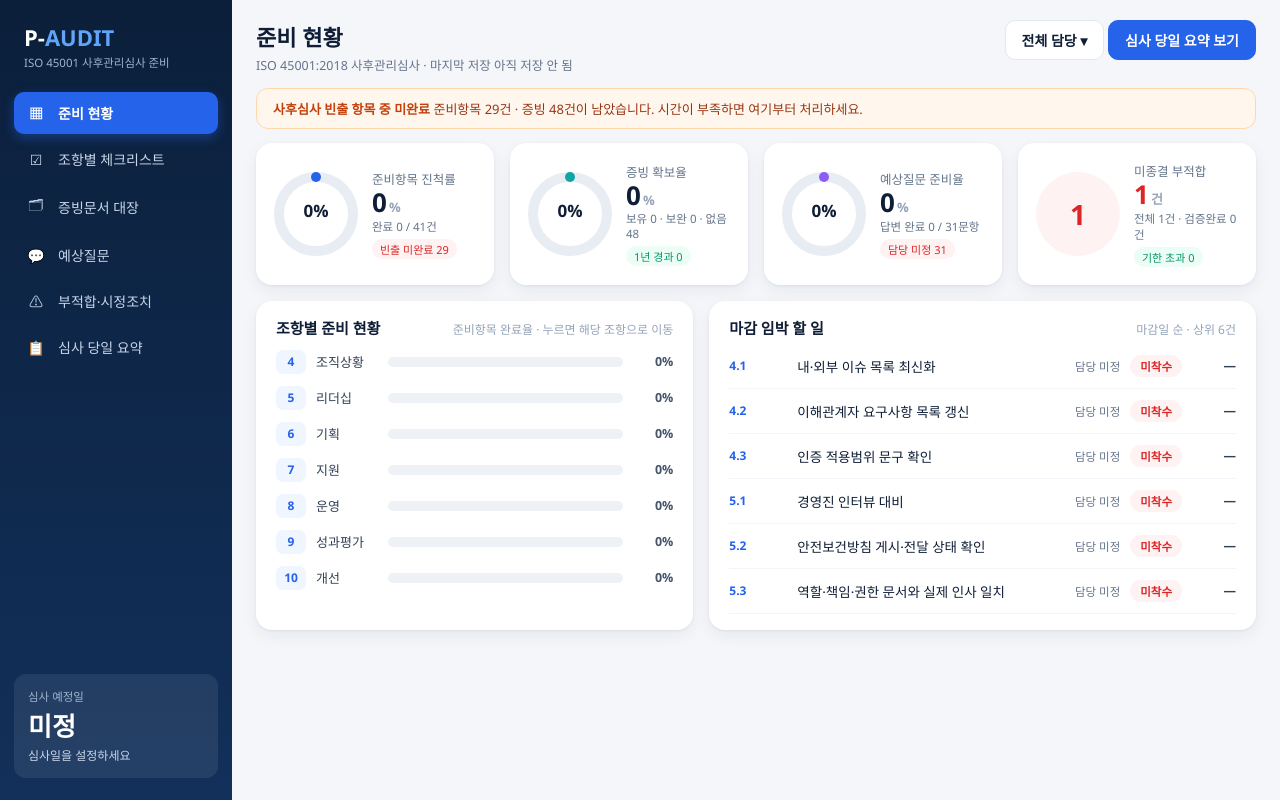
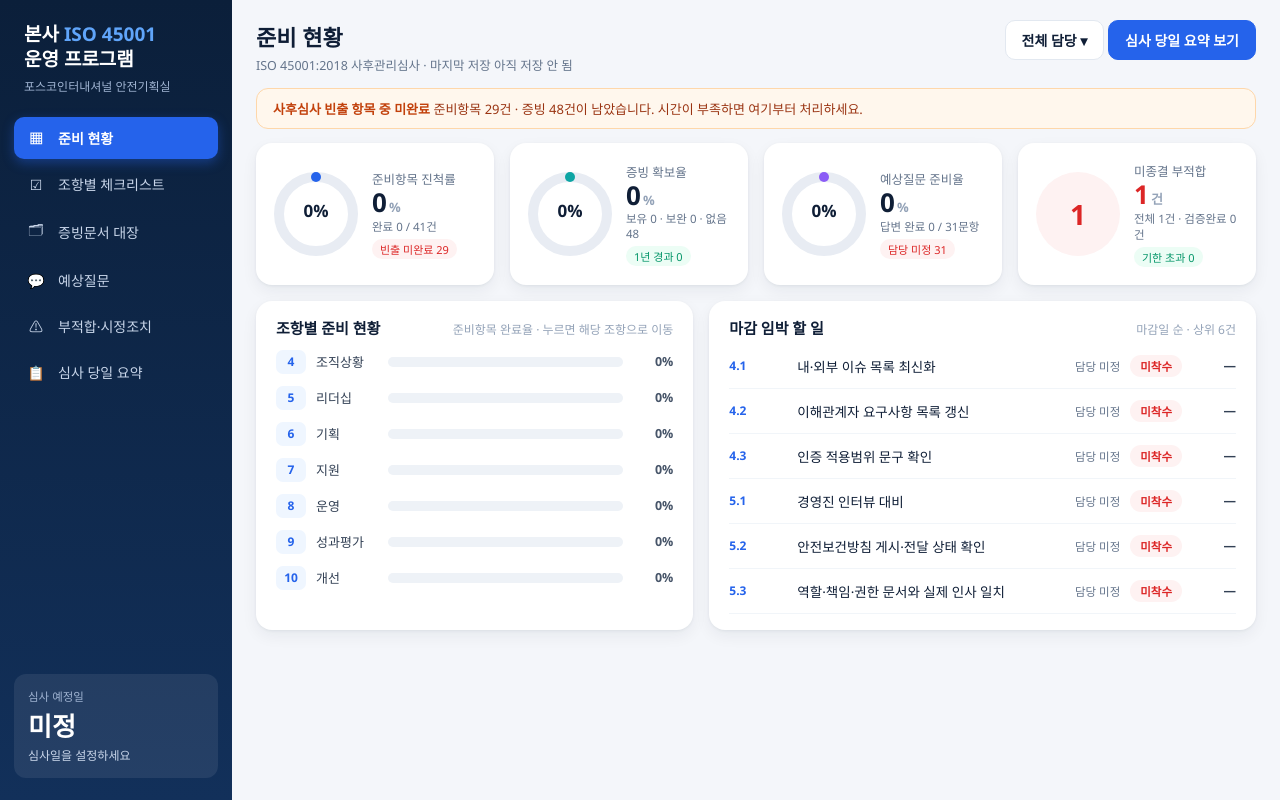
Before and after one commit to cws841120-pixel/ISO-45001, a plain HTML site: page index.html in a window 1280 px wide. Drawn offline with Linux system fonts and the light colour scheme.

Commit message:
로고·탭 제목을 '본사 ISO 45001 운영 프로그램 / 포스코인터내셔널 안전기획실'로 변경
Co-Authored-By: Claude Opus 5.5 (1M context) <noreply@anthropic.com>
Claude-Session: https://claude.ai/code/session_016EEboiBRrg2b84fNdDLYWk

```diff
--- a/app.js
+++ b/app.js
@@ -1,4 +1,4 @@
-// P-AUDIT ISO 45001 사후관리심사 준비 (웹 버전)
+// 본사 ISO 45001 운영 프로그램 (포스코인터내셔널 안전기획실, 웹 버전)
 // 데이터는 이 브라우저의 localStorage에만 저장됩니다. 서버로 전송되지 않습니다.
 (function () {
   "use strict";
@@ -367,7 +367,7 @@
     const blob = new Blob([JSON.stringify(S, null, 1)], { type: "application/json" });
     const a = document.createElement("a");
     a.href = URL.createObjectURL(blob);
-    a.download = "P-AUDIT_백업_" + today() + ".json";
+    a.download = "ISO45001_백업_" + today() + ".json";
     document.body.appendChild(a); a.click(); a.remove();
     setTimeout(() => URL.revokeObjectURL(a.href), 1000);
   }
@@ -379,7 +379,7 @@
         if (!s.prep || !s.evid || !s.qa || !s.nc) throw new Error("bad");
         if (!confirm("지금 화면의 데이터를 백업 파일 내용으로 바꿉니다. 계속할까요?")) return;
         S = Object.assign(fresh(), s); save(); toast("불러왔습니다."); render();
-      } catch (e) { toast("P-AUDIT 백업 파일이 아닙니다."); }
+      } catch (e) { toast("이 프로그램의 백업 파일이 아닙니다."); }
     };
     fr.readAsText(file, "utf-8");
   }
--- a/index.html
+++ b/index.html
@@ -4,15 +4,15 @@
 <meta charset="utf-8">
 <meta name="viewport" content="width=device-width, initial-scale=1">
 <meta name="robots" content="noindex, nofollow">
-<title>P-AUDIT · ISO 45001</title>
+<title>본사 ISO 45001 운영 프로그램</title>
 <link rel="icon" href="favicon.svg" type="image/svg+xml">
 <link rel="stylesheet" href="style.css">
 </head>
 <body>
 <div class="app">
   <aside class="side">
-    <div class="logo">P-<span>AUDIT</span></div>
-    <div class="sub">ISO 45001 사후관리심사 준비</div>
+    <div class="logo">본사 <span>ISO 45001</span><br>운영 프로그램</div>
+    <div class="sub">포스코인터내셔널 안전기획실</div>
     <nav id="nav"></nav>
     <div class="aud" id="aud"></div>
   </aside>
--- a/style.css
+++ b/style.css
@@ -4,8 +4,8 @@ html,body{margin:0;background:var(--bg);color:var(--ink);font-family:"Pretendard
 button,input,select,textarea{font:inherit;color:inherit}
 .app{display:flex;min-height:100vh}
 .side{position:sticky;top:0;height:100vh;width:232px;flex:none;background:linear-gradient(180deg,#0B1F3A,#12305A);color:#fff;padding:22px 14px;display:flex;flex-direction:column}
-.logo{font-size:22px;font-weight:800;padding:0 10px}.logo span{color:#60A5FA}
-.sub{font-size:11.5px;color:#9FB3D1;padding:2px 10px 22px}
+.logo{font-size:19px;font-weight:800;line-height:1.3;padding:0 10px;word-break:keep-all}.logo span{color:#60A5FA}
+.sub{font-size:12px;color:#9FB3D1;padding:6px 10px 22px}
 .nav{display:flex;align-items:center;gap:12px;width:100%;padding:11px 12px;border:0;border-radius:10px;background:none;font-size:14px;color:#C9D6EA;margin-bottom:4px;cursor:pointer;text-align:left}
 .nav:hover{background:rgba(255,255,255,.07)}
 .nav.on{background:var(--blue);color:#fff;font-weight:600;box-shadow:0 4px 12px rgba(37,99,235,.4)}
```
Also changed, not shown: 1 other file.
